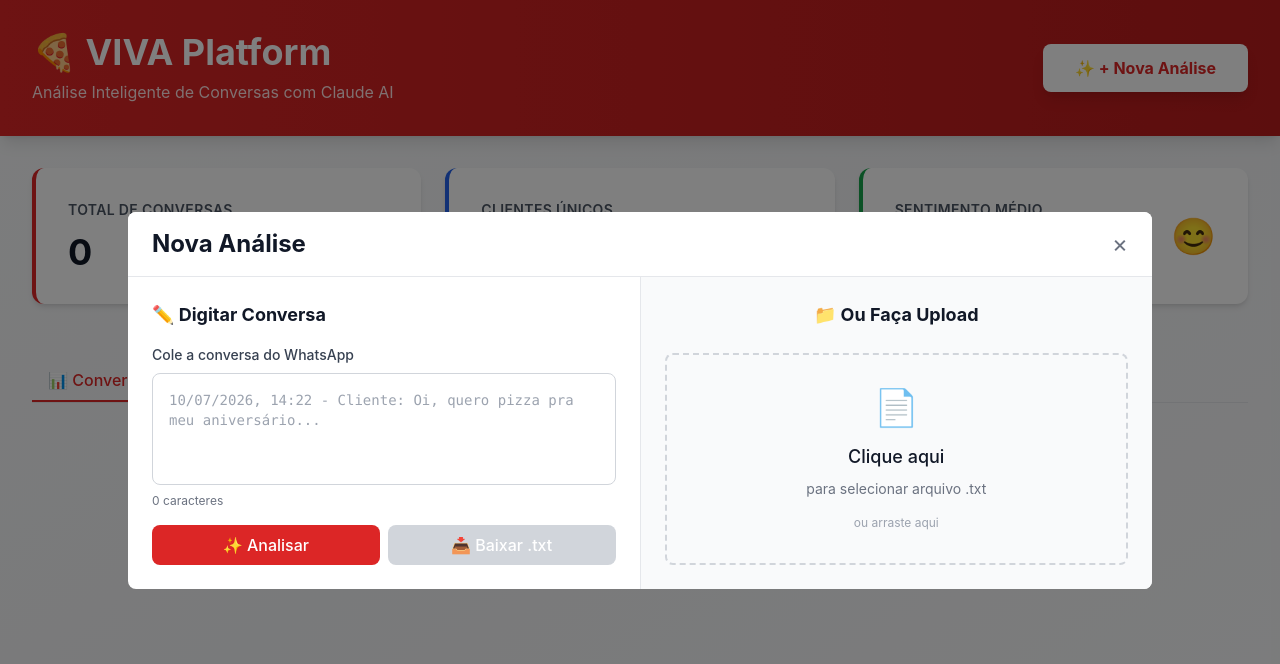
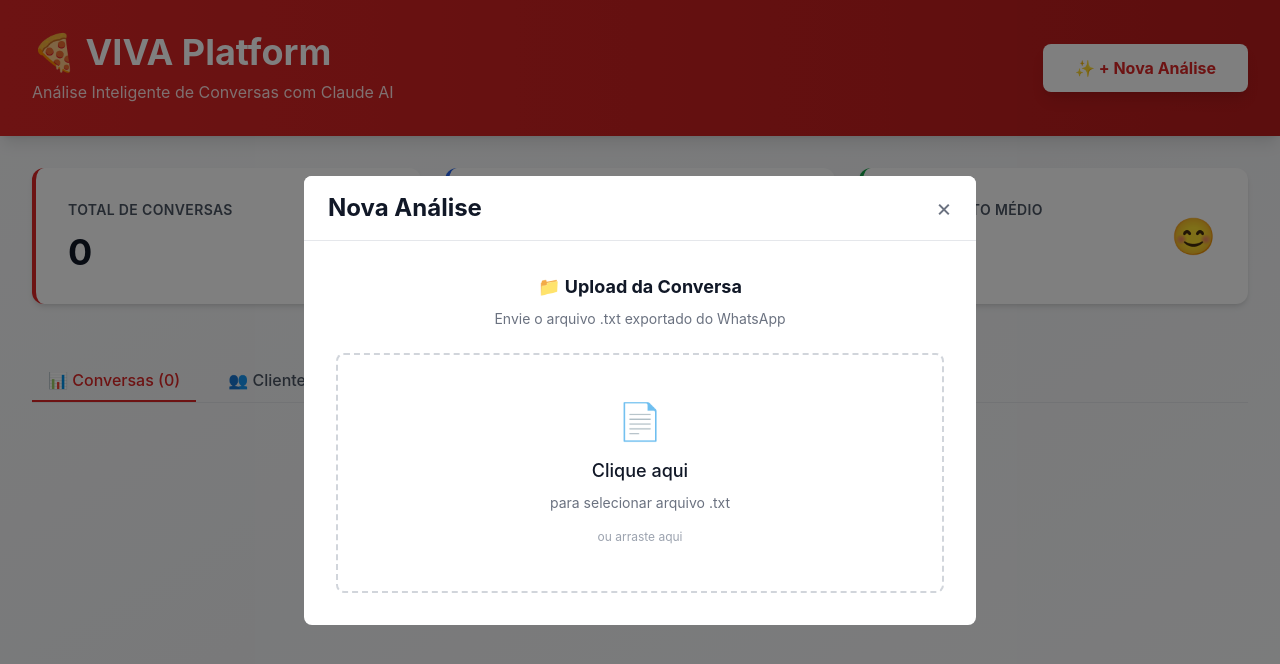
Before and after one commit to paletamkt/viva-platform, a Next.js app: page / in a window 1280 px wide. Both pictures are taken after a click on the button "✨ + Nova Análise". Shown: the top 664 px of the page. Built offline with nearby package versions, Linux system fonts and the light colour scheme.

Commit message:
fix: remove opcao de colar texto e corrige reenvio do mesmo arquivo

```diff
--- a/src/components/UploadModal.tsx
+++ b/src/components/UploadModal.tsx
@@ -1,4 +1,4 @@
-import { useState } from 'react';
+import { useState, useRef } from 'react';
 
 interface UploadModalProps {
   onClose: () => void;
@@ -6,9 +6,9 @@ interface UploadModalProps {
 }
 
 export default function UploadModal({ onClose, onSuccess }: UploadModalProps) {
-  const [conversa, setConversa] = useState('');
   const [loading, setLoading] = useState(false);
   const [error, setError] = useState<string | null>(null);
+  const fileInputRef = useRef<HTMLInputElement>(null);
 
   async function handleSubmit(texto: string) {
     if (!texto || texto.length < 50) {
@@ -42,6 +42,10 @@ export default function UploadModal({ onClose, onSuccess }: UploadModalProps) {
       setError(err instanceof Error ? err.message : 'Erro desconhecido');
     } finally {
       setLoading(false);
+      // Reseta o input para permitir reenviar o mesmo arquivo novamente
+      if (fileInputRef.current) {
+        fileInputRef.current.value = '';
+      }
     }
   }
 
@@ -50,24 +54,9 @@ export default function UploadModal({ onClose, onSuccess }: UploadModalProps) {
     await handleSubmit(text);
   }
 
-  function downloadTxt() {
-    if (!conversa || conversa.length < 50) {
-      setError('Nada pra baixar (conversa vazia ou muito curta)');
-      return;
-    }
-
-    const element = document.createElement('a');
-    const file = new Blob([conversa], { type: 'text/plain' });
-    element.href = URL.createObjectURL(file);
-    element.download = `conversa_${new Date().toISOString().slice(0, 10)}.txt`;
-    document.body.appendChild(element);
-    element.click();
-    document.body.removeChild(element);
-  }
-
   return (
     <div className="fixed inset-0 bg-black bg-opacity-50 flex items-center justify-center z-50 p-4">
-      <div className="bg-white rounded-lg max-w-5xl w-full max-h-[90vh] overflow-hidden flex flex-col">
+      <div className="bg-white rounded-lg max-w-2xl w-full max-h-[90vh] overflow-hidden flex flex-col">
         {/* Header */}
         <div className="border-b border-gray-200 px-6 py-4 flex justify-between items-center bg-white">
           <h2 className="text-2xl font-bold text-gray-900">Nova Análise</h2>
@@ -79,58 +68,16 @@ export default function UploadModal({ onClose, onSuccess }: UploadModalProps) {
           </button>
         </div>
 
-        {/* Content — Dividido em 2 Colunas */}
-        <div className="flex flex-1 overflow-hidden">
-          {/* ESQUERDA — Digitar */}
-          <div className="flex-1 flex flex-col border-r border-gray-200 p-6 overflow-y-auto">
-            <h3 className="text-lg font-bold text-gray-900 mb-4">✏️ Digitar Conversa</h3>
-
-            <label className="block text-sm font-medium text-gray-700 mb-2">
-              Cole a conversa do WhatsApp
-            </label>
-
-            <textarea
-              value={conversa}
-              onChange={(e) => setConversa(e.target.value)}
-              placeholder="10/07/2026, 14:22 - Cliente: Oi, quero pizza pra meu aniversário..."
-              className="flex-1 p-4 border border-gray-300 rounded-lg font-mono text-sm focus:outline-none focus:ring-2 focus:ring-red-600 resize-none"
-            />
-
-            <p className="text-xs text-gray-500 mt-2">
-              {conversa.length} caracteres
+        {/* Content */}
+        <div className="flex-1 flex flex-col items-center justify-center p-8 overflow-y-auto">
+          <h3 className="text-lg font-bold text-gray-900 mb-2">📁 Upload da Conversa</h3>
+          <p className="text-sm text-gray-500 mb-6 text-center">
+            Envie o arquivo .txt exportado do WhatsApp
           </p>
 
-            {error && (
-              <div className="p-3 bg-red-50 border border-red-200 rounded-lg text-red-700 text-sm mt-4">
-                {error}
-              </div>
-            )}
-
-            <div className="flex gap-2 mt-4">
-              <button
-                onClick={() => handleSubmit(conversa)}
-                disabled={loading}
-                className="flex-1 bg-red-600 hover:bg-red-700 disabled:bg-gray-400 text-white font-medium py-2 rounded-lg transition"
-              >
-                {loading ? '🔄 Analisando...' : '✨ Analisar'}
-              </button>
-
-              <button
-                onClick={downloadTxt}
-                disabled={!conversa || conversa.length < 50}
-                className="flex-1 bg-blue-600 hover:bg-blue-700 disabled:bg-gray-300 text-white font-medium py-2 rounded-lg transition"
-              >
-                📥 Baixar .txt
-              </button>
-            </div>
-          </div>
-
-          {/* DIREITA — Upload */}
-          <div className="flex-1 flex flex-col items-center justify-center p-6 bg-gray-50">
-            <h3 className="text-lg font-bold text-gray-900 mb-6">📁 Ou Faça Upload</h3>
-
-            <div className="border-2 border-dashed border-gray-300 rounded-lg p-8 text-center w-full flex-1 flex flex-col items-center justify-center">
+          <div className="border-2 border-dashed border-gray-300 rounded-lg p-8 text-center w-full flex-1 flex flex-col items-center justify-center min-h-[240px]">
             <input
+              ref={fileInputRef}
               type="file"
               accept=".txt"
               onChange={(e) => {
@@ -156,6 +103,12 @@ export default function UploadModal({ onClose, onSuccess }: UploadModalProps) {
             </label>
           </div>
 
+          {error && (
+            <div className="w-full p-3 bg-red-50 border border-red-200 rounded-lg text-red-700 text-sm mt-4">
+              {error}
+            </div>
+          )}
+
           {loading && (
             <div className="text-center text-gray-600 mt-4">
               🔄 Processando arquivo...
@@ -164,6 +117,5 @@ export default function UploadModal({ onClose, onSuccess }: UploadModalProps) {
         </div>
       </div>
     </div>
-    </div>
   );
 }
```
Lines whose indentation alone changed are shown as unchanged.
